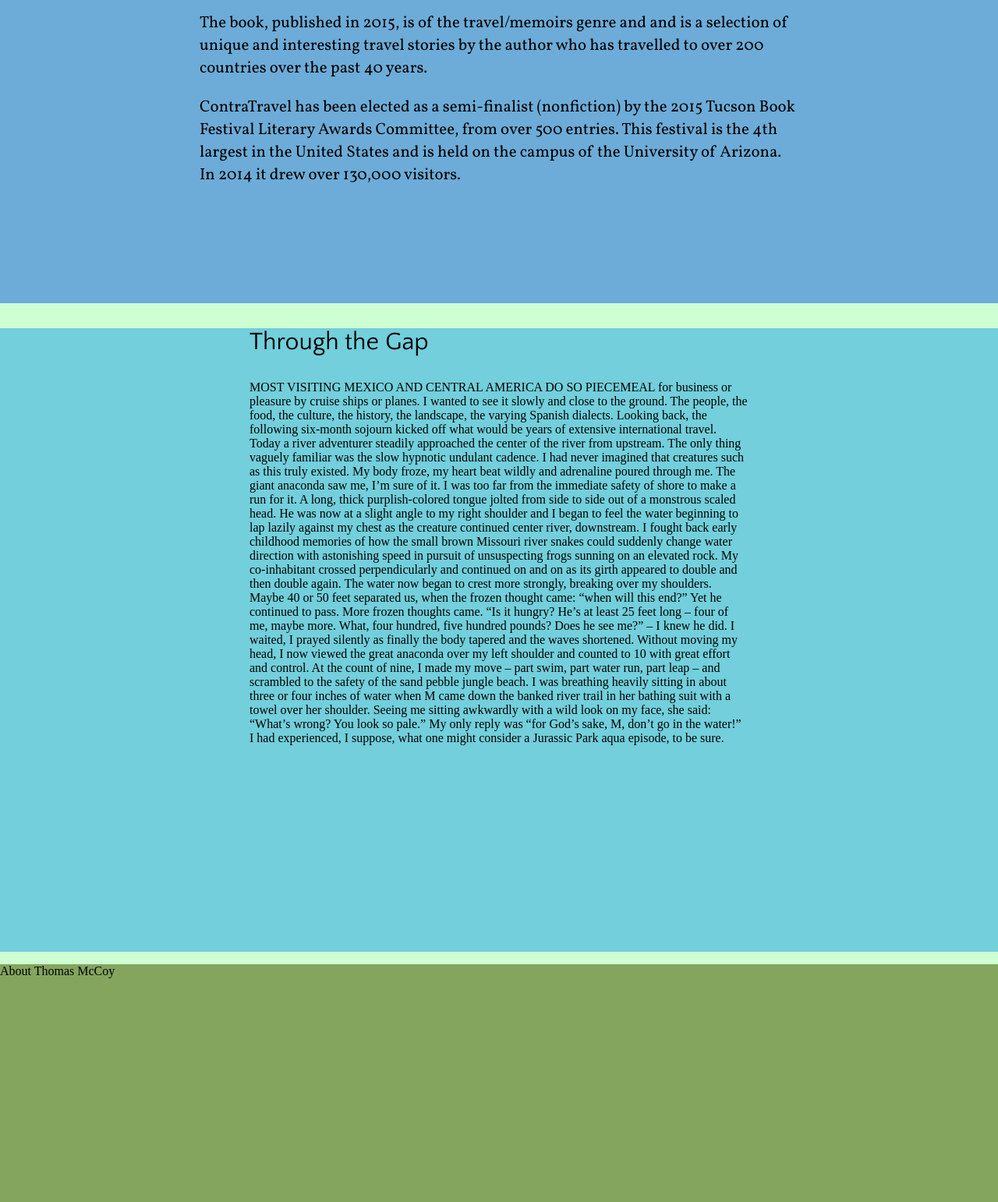
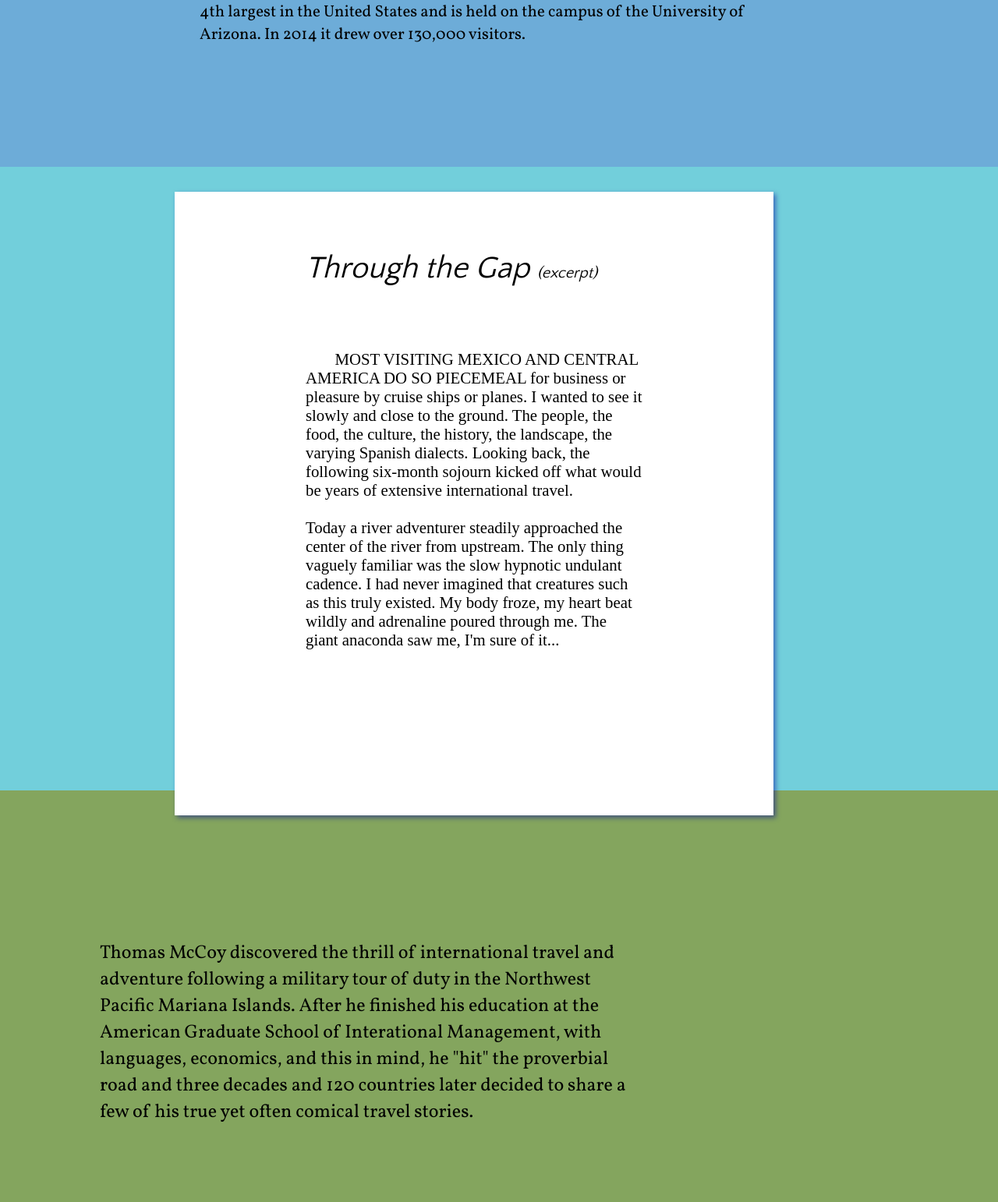
Before and after one commit to tytown/tytown.github.io, a plain HTML site: page unit10/index.html in a window 1280 px wide. Shown: the part 1258-2800 px from the top of the page at 78% size. Drawn offline with nearby package versions, Linux system fonts and the light colour scheme; a web font is replaced by a local one.

Commit message:
many small edits; added page effect

```diff
--- a/unit10/index.html
+++ b/unit10/index.html
@@ -80,13 +80,13 @@
 
 	<section id="sec-whatis">
 		<div class="whatis-sec">
-			<h4> <span id="cursive">What is. . .</span> ContraTravel? </h4>
+			<h2> <span id="cursive">What is. . .</span> ContraTravel? </h2>
 			<p> ContraTravel is a way of seeing the world from a unique perspective.  A perspective devoid of pressurized travel groups, sightseeing agencies, excursion pimps and the like.
-			Thomas demonstrates how to truly enjoy this great planet and create your own unique experiences on your own terms - at your own discretion.</p>
+			Thomas demonstrates how to truly enjoy this great planet and create your own unique experiences on your own terms - at your own discretion.</p><br>
 
 			<p>The book, published in 2015, is of the travel/memoirs genre and
 				and is a selection of unique and interesting travel stories by the author who has
-				travelled to over 200 countries over the past 40 years.</p>
+				travelled to over 200 countries over the past 40 years.</p><br>
 
 			<p>ContraTravel has been elected as a semi-finalist (nonfiction) by the 2015 Tucson Book Festival Literary Awards Committee, from over 500 entries.
 				This festival is the 4th largest in the United States and is held on the
@@ -96,26 +96,26 @@
 	</section>
 
 	<section id="sec-excerpt">
-		<div class="excerpt-sec">
-			<p id="gap">Through the Gap</p>
-			<p>
-			MOST VISITING MEXICO AND CENTRAL AMERICA DO SO PIECEMEAL for business or pleasure by cruise ships or planes. I wanted to see it slowly and close to the ground. The people, the food, the culture, the history, the landscape, the varying Spanish dialects. Looking back, the following six-month sojourn kicked off what would be years of extensive international travel.
+		<div id="excerpt-paper">
+			<div class="excerpt-sec">
+				<p id="gap">Through the Gap <span>(excerpt)</span></p>
+				<p id="excerpt-text">
+				MOST VISITING MEXICO AND CENTRAL AMERICA DO SO PIECEMEAL for business or pleasure by cruise ships or planes. I wanted to see it slowly and close to the ground. The people, the food, the culture, the history, the landscape, the varying Spanish dialects. Looking back, the following six-month sojourn kicked off what would be years of extensive international travel.<br><br>
 
-			Today a river adventurer steadily approached the center of the river from upstream. The only thing vaguely familiar was the slow hypnotic undulant cadence. I had never imagined that creatures such as this truly existed. My body froze, my heart beat wildly and adrenaline poured through me. The giant anaconda saw me, I’m sure of it. I was too far from the immediate safety of shore to make a run for it. A long, thick purplish-colored tongue jolted from side to side out of a monstrous scaled head. He was now at a slight angle to my right shoulder and I began to feel the water beginning to lap lazily against my chest as the creature continued center river, downstream. I fought back early childhood memories of how the small brown Missouri river snakes could suddenly change water direction with astonishing speed in pursuit of unsuspecting frogs sunning on an elevated rock.
-			My co-inhabitant crossed perpendicularly and continued on and on as its girth appeared to double and then double again. The water now began to crest more strongly, breaking over my shoulders. Maybe 40 or 50 feet separated us, when the frozen thought came: “when will this end?” Yet he continued to pass. More frozen thoughts came. “Is it hungry? He’s at least 25 feet long – four of me, maybe more. What, four hundred, five hundred pounds? Does he see me?” – I knew he did. I waited, I prayed silently as finally the body tapered and the waves shortened.
-
-			Without moving my head, I now viewed the great anaconda over my left shoulder and counted to 10 with great effort and control. At the count of nine, I made my move – part swim, part water run, part leap – and scrambled to the safety of the sand pebble jungle beach.
-			I was breathing heavily sitting in about three or four inches of water when M came down the banked river trail in her bathing suit with a towel over her shoulder. Seeing me sitting awkwardly with a wild look on my face, she said: “What’s wrong? You look so pale.” My only reply was “for God’s sake, M, don’t go in the water!”
-				I had experienced, I suppose, what one might consider a Jurassic Park aqua episode, to be sure.</p>
+				Today a river adventurer steadily approached the center of the river from upstream. The only thing vaguely familiar was the slow hypnotic undulant cadence. I had never imagined that creatures such as this truly existed. My body froze, my heart beat wildly and adrenaline poured through me. The giant anaconda saw me, I&#39;m sure of it...</p>
+			</div>
 		</div>
 	</section>
 
-	<section class="page-container" id="sec-author">
-		<p>About Thomas McCoy</p>
+	<section id="sec-author">
+		<div class="author-sec">
+			<p><span>Thomas McCoy discovered</span> the thrill of international travel and adventure following a military tour of duty in the Northwest Pacific Mariana Islands. After he finished his education at the American Graduate School of Interational Management, with languages, economics, and this in mind, he "hit" the proverbial road and three decades and 120 countries later decided to share a few of his true yet often comical travel stories.</p>
+		</div>
 	</section>
 
-	<section class="page-container" id="sec-contact">
-		what
+	<section id="sec-contact">
+		<div class="contact-sec">
+	</div>
 	</section>
 
 	<footer id="footer">
--- a/unit10/style.css
+++ b/unit10/style.css
@@ -5,9 +5,13 @@
 @import url(http://fonts.googleapis.com/css?family=Quattrocento+Sans:400,700);
 @import url(http://fonts.googleapis.com/css?family=Mr+Dafoe);
 
+* {
+	margin: 0;
+	padding: 0;
+	box-sizing: border-box;
+}
 
 body {
-	box-sizing: border-box;
 	background: #CEFFD3;
 	background-size: cover;
 	-webkit-background-size: cover;
@@ -106,7 +110,7 @@ footer{
 	display: block;
 	float: left;
 	margin: 0;
-	padding: 0;
+	padding: .004em 0;
 }
 
 .menu a {
@@ -121,13 +125,21 @@ footer{
 	width: 60%;
 	text-align: left;
  	margin: auto;
- 	top: 10%;
 }
 
 .excerpt-sec {
 	position: relative;
-	width: 50%;
+	width: 27em;
 	margin: auto;
+	line-height: 1.5em;
+}
+
+.author-sec {
+	font-family: 'Vollkorn', serif;
+	width: 70%;
+	font-size: 1.5em;
+	padding: 15% 5% 0 10%;
+
 }
 
 #whatis {
@@ -188,12 +200,12 @@ footer{
 	padding: .3em;
 }
 
-#list{
+#list {
 	font-size: .8em;
 	line-height: .1.8em;
 }
 
-#slogan{
+#slogan {
 	font-family: 'Quattrocento Sans', sans-serif;
 	color: #173811;
 	text-align: center;
@@ -202,32 +214,29 @@ footer{
 	margin: 0 auto;
 }
 
-#main{
+#main {
 	color: #173811;
 	font-size: 1.4em;
 	width: 50%;
 	text-align: left;
 	float: left;
 	margin: 7% 0 0 1%;
-/*	position: absolute;*/
-	/*top: 0;
-	left: 50%;*/
-
 }
 
 #sec-whatis {
 	font-family: 'Vollkorn', serif;
 	height: 100vh;
 	background: #6DACD8;
-	text-align: right;
 }
 
-#sec-whatis h4 {
-	font-size: 4.8em;
+#sec-whatis h2 {
+	font-size: 4.7em;
+	padding: 14% 0 9%;
 }
 
 #sec-whatis p {
 	font-size: 1.3em;
+	text-indent: 2.5em;
 }
 
 #cursive {
@@ -241,15 +250,30 @@ footer{
 }
 
 #excerpt-paper {
-	background-color: #000;
+	filter: drop-shadow(3px 3px 3px rgba(0,0,155,0.5));
+	-webkit-filter: drop-shadow(3px 3px 3px rgba(0,0,155,0.5));
+	-moz-filter: drop-shadow(3px 3px 3px rgba(0,0,155,0.5));
+	background-color: #fff;
+	width: 60%;
 	position: absolute;
-	height: 100%
+	height: 100%;
+	margin: 2em 14em;
 }
 
 #gap {
 	font-family: 'Quattrocento Sans', sans-serif;
-	font-size: 2em;
+	font-size: 2.5em;
+	font-style: italic;
+	padding: 20% 0;
+}
 
+#gap span {
+	font-size: .5em;
+}
+
+#excerpt-text {
+	font-size: 1.3em;
+	text-indent: 1.8em;
 }
 
 #sec-author {
@@ -281,8 +305,7 @@ a:active {}
 	}
 }
 
-
-@media only screen and (max-width: 768px){
+@media only screen and (max-width: 900px){
 	h1{
 		font-size: 450%;
 		letter-spacing: .25em;
@@ -299,7 +322,7 @@ a:active {}
 
 	#slogan{
 		font-size: 2em;
-		margin: 0 auto 9%;
+		margin: 0 auto 4%;
 	}
 
 	#book img {
@@ -326,7 +349,7 @@ a:active {}
 	}
 }
 
-@media only screen and (max-width: 600px){
+@media only screen and (max-width: 690px){
 
 	h1{
 		font-size: 480%;
@@ -340,7 +363,7 @@ a:active {}
 		display: block;
 	}
 
-	#sec-whatis h4 {
+	#sec-whatis h2 {
 		padding: none;
 		margin: 0 auto;
 		font-size: 2.3em;
@@ -373,9 +396,7 @@ a:active {}
 		width: 55%;
 	}
 
-	#avail {
-
-	}
+	#avail {}
 
 	#main {
 		float: none;
```
